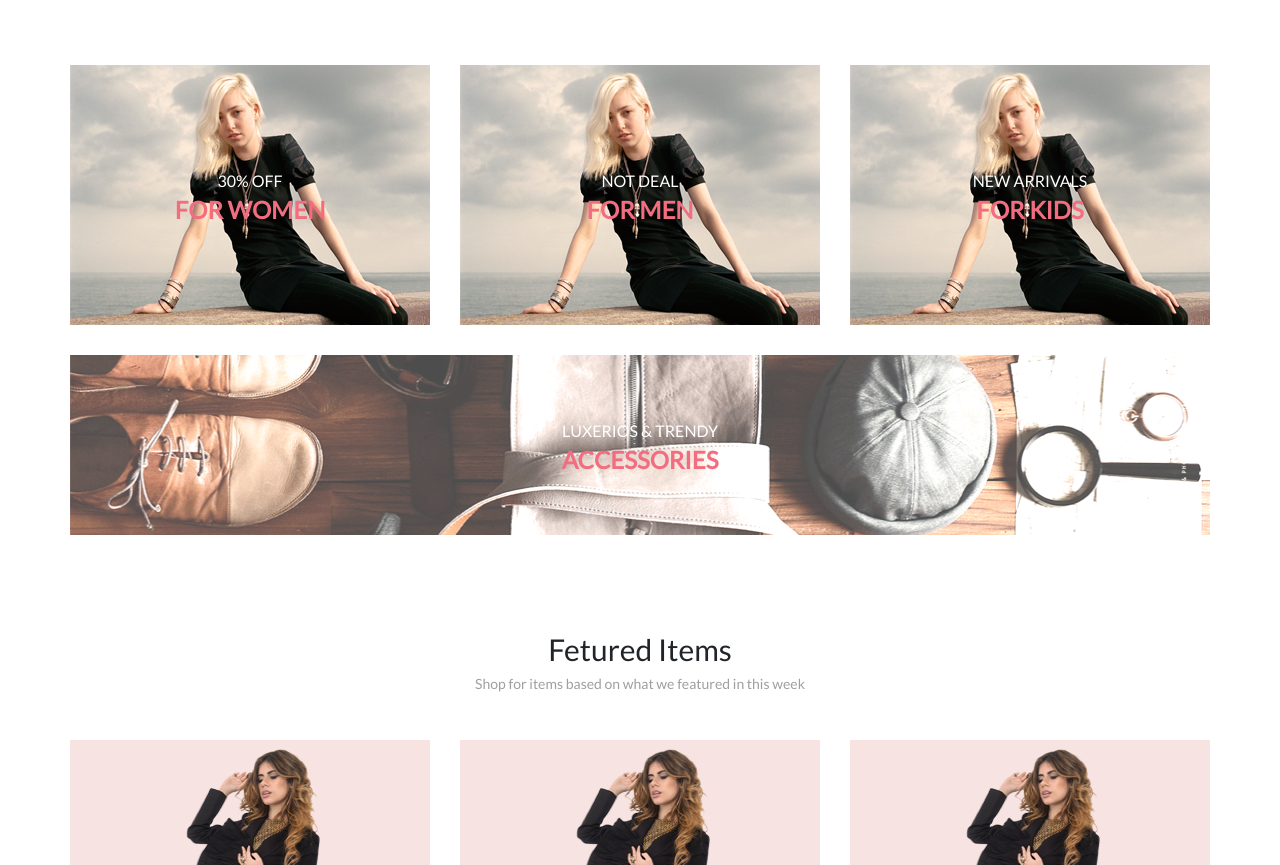
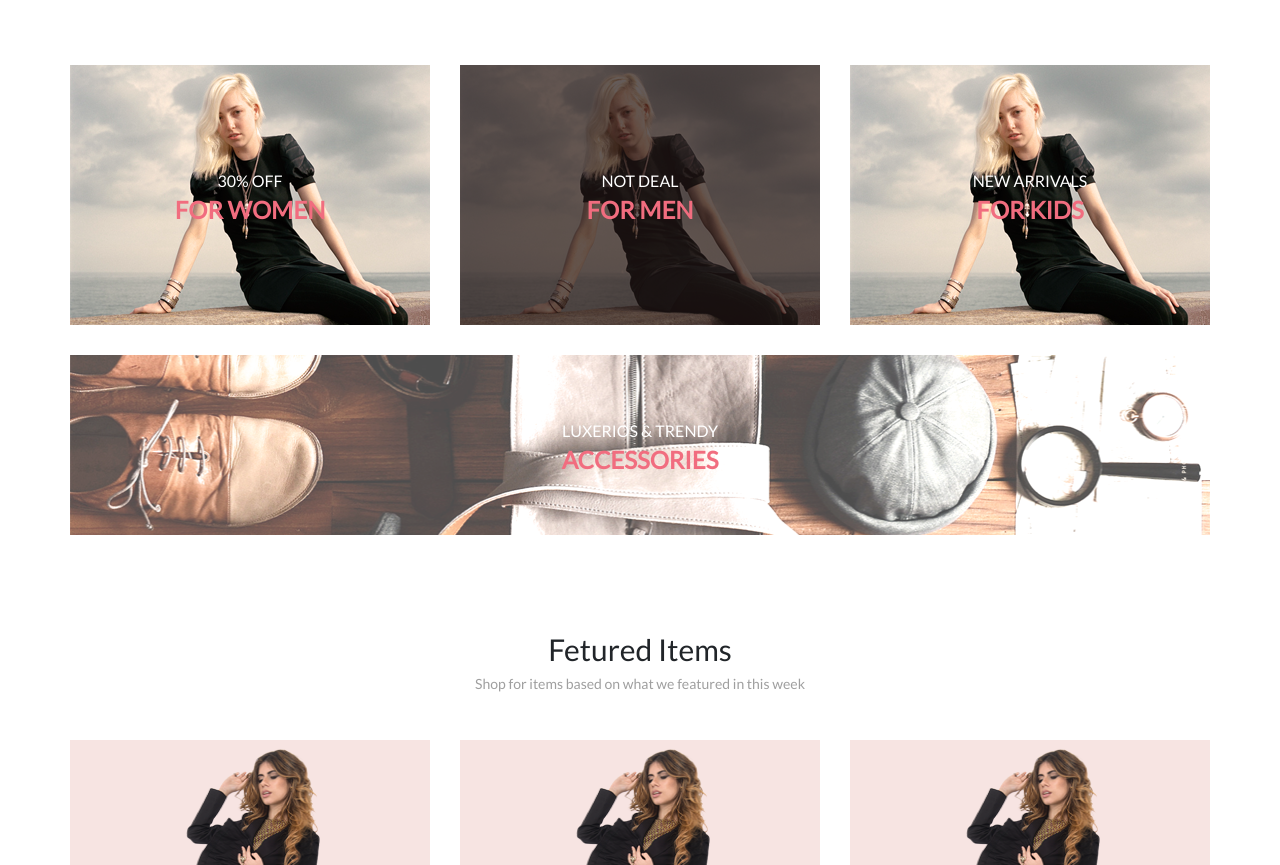
Before and after one commit to AleksandrBukreev/Lesson-easy-layout-2.0, a plain HTML site: page index.html in a window 1280 px wide. Shown: the part 838-1703 px from the top of the page. Drawn offline with nearby package versions, Linux system fonts and the light colour scheme.

Commit message:
edits
offers bg

```diff
--- a/style.scss
+++ b/style.scss
@@ -261,6 +261,10 @@ main {
   transition: 0.7s;
 }
 
+.offers-men {
+  background: url(img/bg-offers.png), url(img/offers_women.png);
+  background-size: cover;
+}
 // !!!
 
 
@@ -272,10 +276,7 @@ main {
 
 
 
-.offers-men {
-  background: url(img/offers_women.png);
-  background-size: cover;
-}
+
 
 .offers-kids {
   background: url(img/offers_women.png);
```
Also changed, not shown: img/bg-offers.png (added), style.css, 1 other file.
